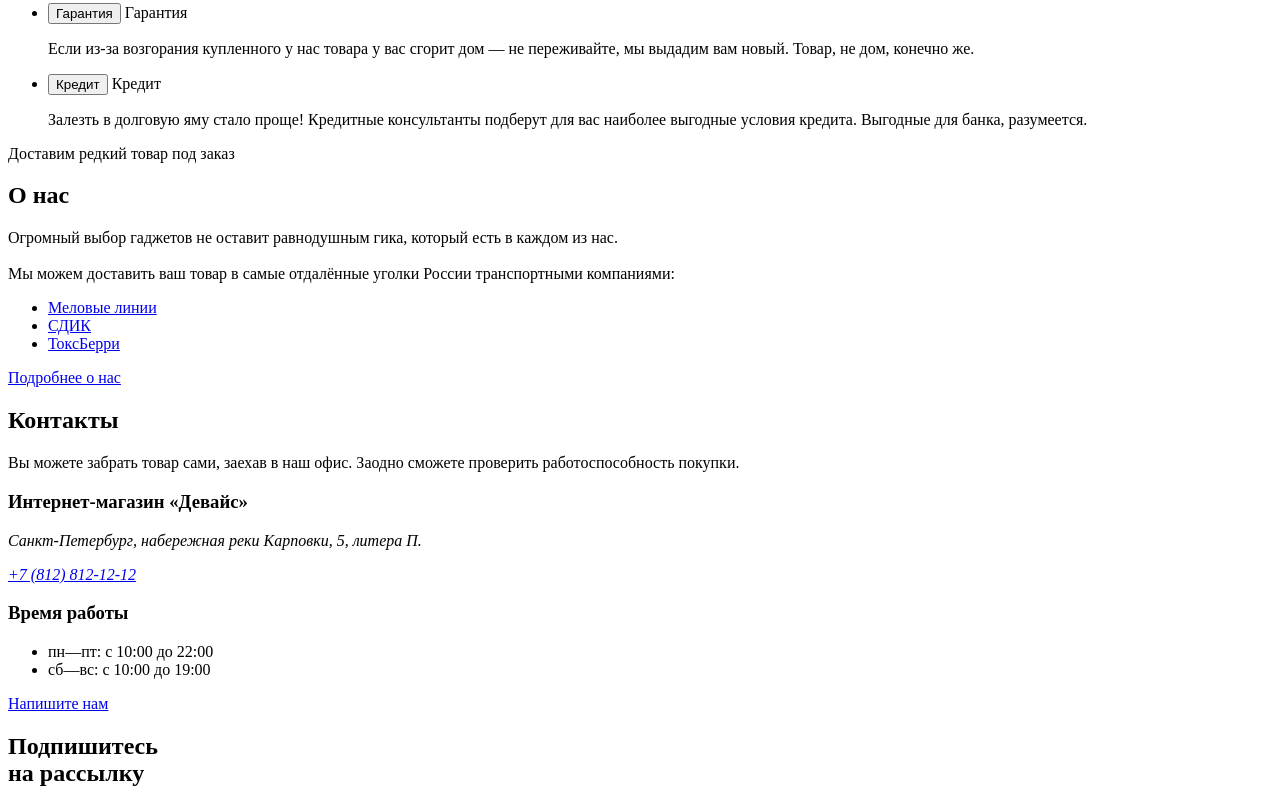
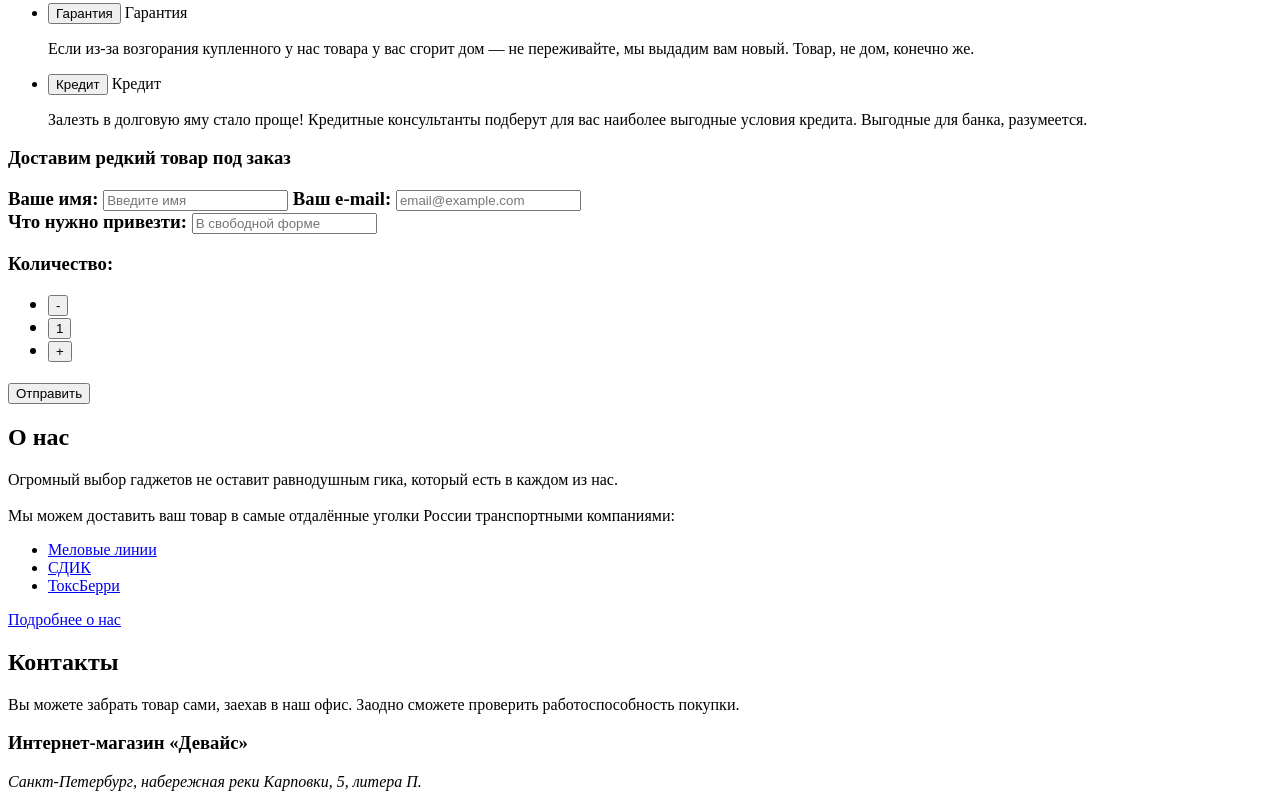
Before and after one commit to vetarara/2057771-device-34, a plain HTML site: page index.html in a window 1280 px wide. Shown: the part 1211-2015 px from the top of the page. Drawn offline with Linux system fonts and the light colour scheme.

Commit message:
Форма заказа доставки готова!

```diff
--- a/index.html
+++ b/index.html
@@ -159,7 +159,38 @@
       </section>
 
       <section>
-      <p>Доставим редкий товар под заказ<p>
+      <h3>Доставим редкий товар под заказ<h3>
+        <form class="delivery" action="#" method="post">
+          <label for="name">Ваше имя:
+            <input class="field" type="text" name="login" id="name" placeholder="Введите имя">
+          </label>
+          <label for="email">Ваш e-mail:
+            <input class="field" placeholder="email@example.com" type="email" name="email" id="email" required>
+          </label>
+          <br>
+          <label for="goods">Что нужно привезти:
+            <input class="field" placeholder="В свободной форме" type="text" name="delivery" id="goods" required>
+          </label>
+          <p>Количество:</p>
+          <ul class="slider-delivery">
+            <li class="slider-delivery-item">
+              <button class="slider-delivery-button" type="button-quantity-less">
+                <span>-</span>
+              </button>
+            </li>
+            <li class="slider-delivery-item">
+              <button class="slider-delivery-button" type="button-quantity">
+                <span>1</span>
+              </button>
+            </li>
+            <li class="slider-delivery-item">
+              <button class="slider-delivery-button" type="button-quantity-more">
+                <span>+</span>
+              </button>
+            </li>
+          </ul>
+          <input type="submit" value="Отправить">
+        </form>
       </section>
 
       <section class="about-us">
@@ -199,8 +230,9 @@
         <h2>Подпишитесь<br>на рассылку</h2>
         <p>Еженедельный дайджест с обзорами новинок, длительными тест-драйвами, распаковками, а также акции, спецпредложения и вот это вот всё.</p>
         <form class="newsletter-form" action="#" method="post">
-          <label for="newsletter-email">Email</label>
+          <label for="newsletter-email">Email
           <input class="field"  placeholder="email@example.com" type="email" name="newsletter-email" id="newsletter-email" required>
+        </label>
           <button class="button newsletter-button" type="submit">Подписаться</button>
           <img src="#" alt="Галочка">
           <p>Это бесплатно</p>
```
